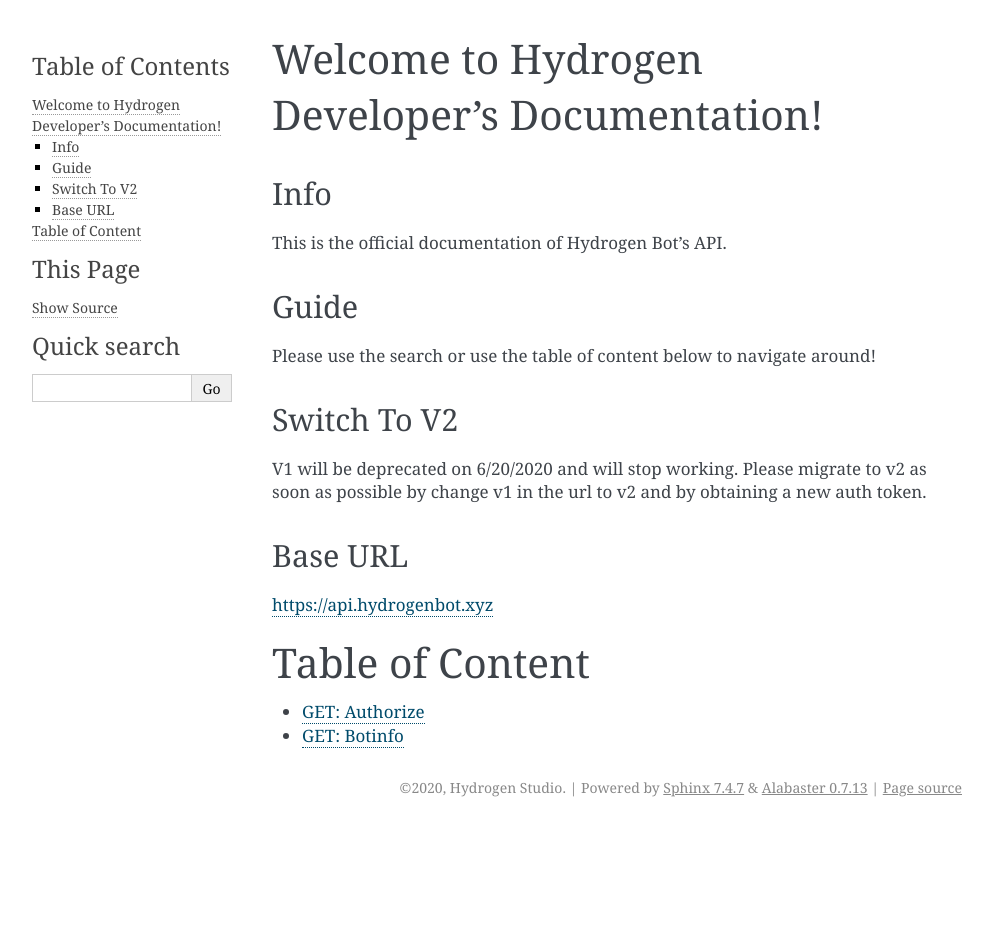
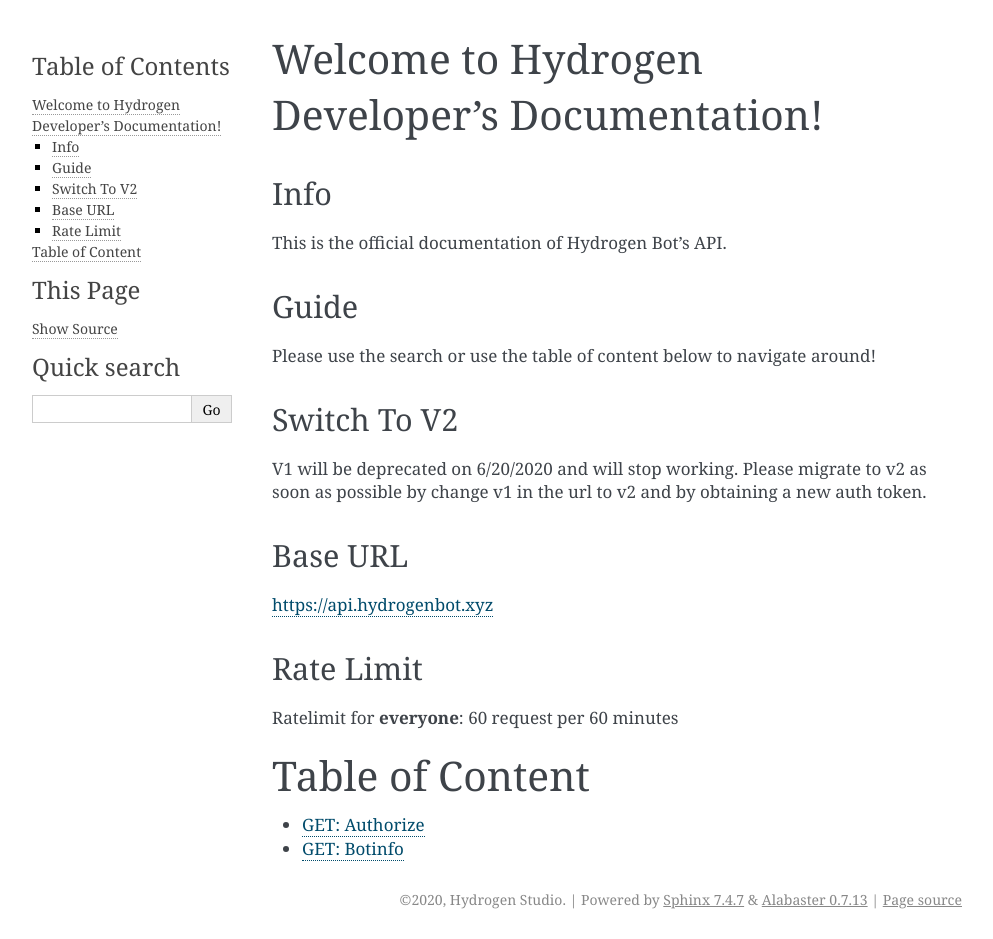
Before and after one commit to jerryzhangdev/hydrogen-developer-docs, a Sphinx documentation site: the page built from docs/source/index.rst, in a window 1280 px wide. Shown: the whole page, without its empty margins (148-1141 px from the left). Built offline with Sphinx 7.4.7, drawn with Linux system fonts in a browser that asks for light colours; before the commit the page ends 900 px from its top, so only the background shows below that.

Commit message:
Update index.rst

```diff
--- a/docs/source/index.rst
+++ b/docs/source/index.rst
@@ -27,6 +27,11 @@
 
 https://api.hydrogenbot.xyz
 
+Rate Limit
+----------
+
+Ratelimit for **everyone**: 60 request per 60 minutes
+
 
 Table of Content
 ================
```
